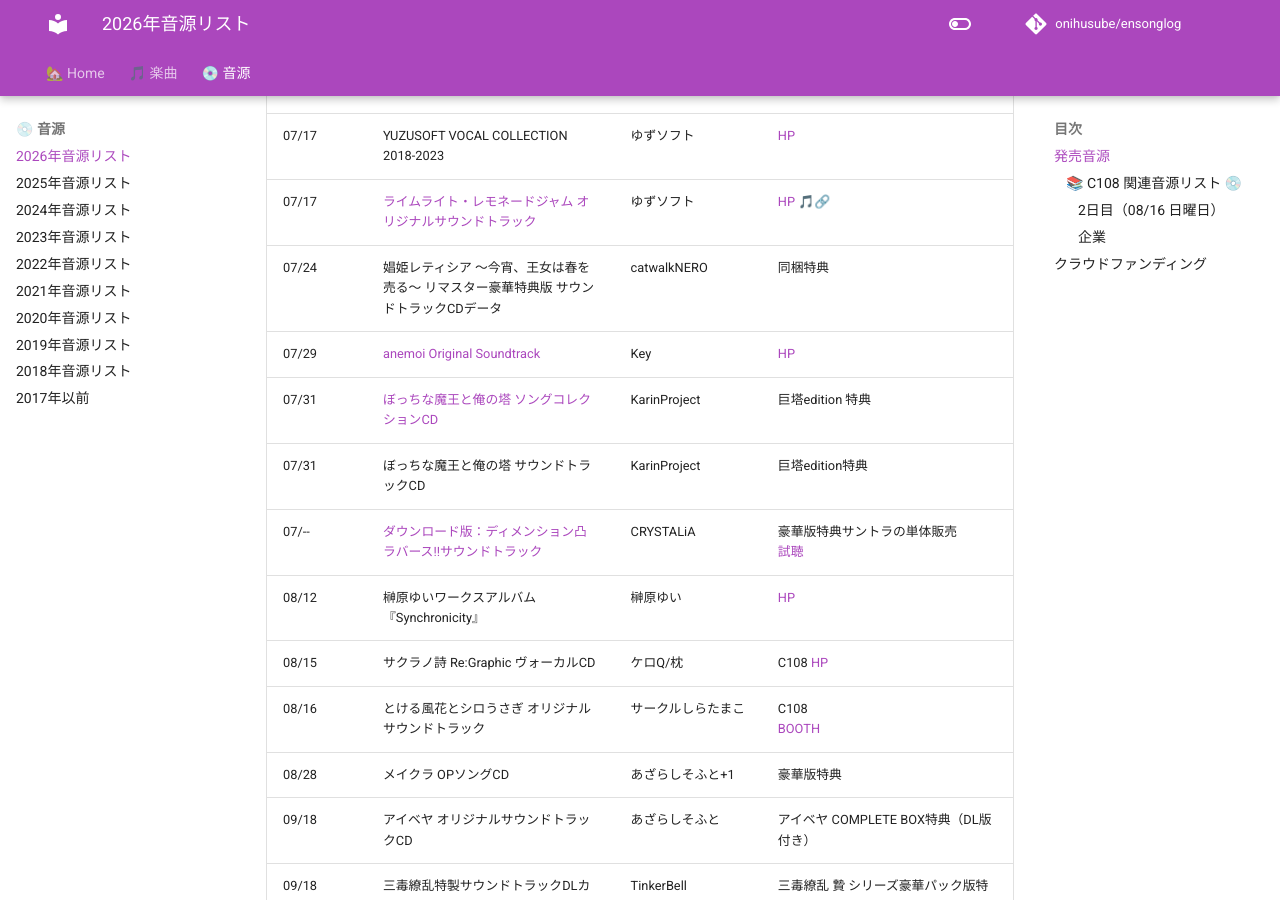
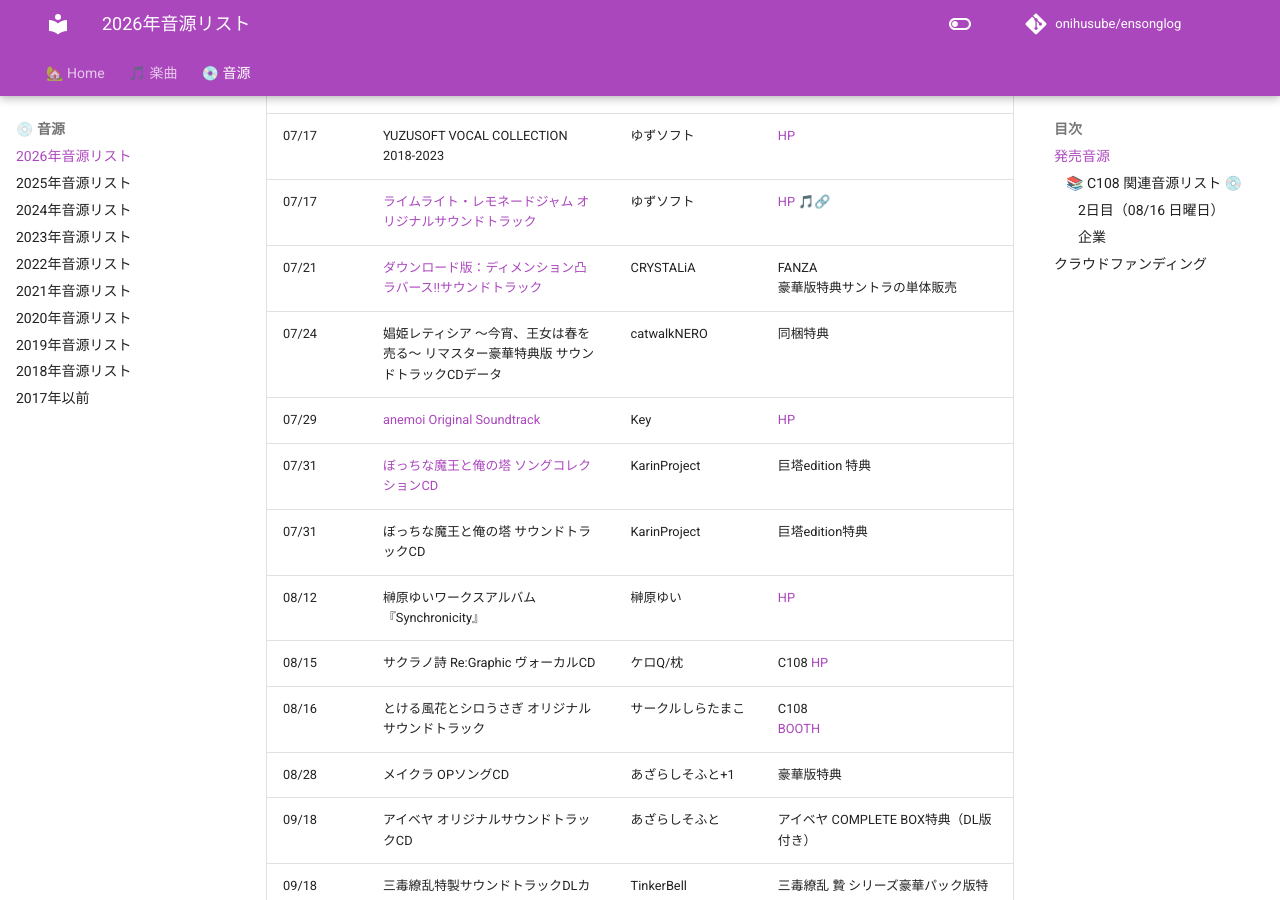
Before and after one commit to onihusube/ensonglog, an MkDocs documentation site: the page built from docs/2026/音源.md, in a window 1280 px wide and 900 px high, scrolled down 9238 px. Built offline with MkDocs 1.6.1 and Material for MkDocs 9.7.7, drawn with Linux system fonts in a browser that asks for light colours; comment, search, counter and statistics services are not loaded.

Commit message:
ディメンション凸ラバースサントラ単体DL販売更新

```diff
--- a/docs/2026/音源.md
+++ b/docs/2026/音源.md
@@ -133,11 +133,11 @@
 | 07/15 | KOTOKO’s GAME SONG COMPLETE ALBUM “The Bible 2” | KOTOKO | [全16曲収録予定](https://www.kotoko.asia/posts/news/dfgytr) </br> [試聴](https://www.youtube.com/watch?v=0nfMIps6A8Y) |
 | 07/17 | YUZUSOFT VOCAL COLLECTION 2018-2023 | ゆずソフト | [HP](https://www.yuzu-soft.com/lllj_goods2026.html) |
 | 07/17 | [ライムライト・レモネードジャム オリジナルサウンドトラック](./音源個別/ライムライト・レモネードジャム%20オリジナルサウンドトラック.md) | ゆずソフト | [HP](https://www.yuzu-soft.com/lllj_goods2026.html) [🎵🔗](https://nex-tone.link/A00221589) |
+| 07/21 | [ダウンロード版：ディメンション凸ラバース!!サウンドトラック](./音源個別/ディメンション凸ラバース!!オリジナルサウンドトラック.md) | CRYSTALiA | FANZA </br> 豪華版特典サントラの単体販売  |
 | 07/24 | 娼姫レティシア ～今宵、王女は春を売る～ リマスター豪華特典版 サウンドトラックCDデータ | catwalkNERO | 同梱特典 |
 | 07/29 | [anemoi Original Soundtrack](./音源個別/anemoi%20Original%20Soundtrack.md) | Key | [HP](https://key.visualarts.gr.jp/anemoi/sound.html) |
 | 07/31 | [ぼっちな魔王と俺の塔 ソングコレクションCD](./音源個別/ぼっちな魔王と俺の塔%20ソングコレクションCD.md) | KarinProject | 巨塔edition 特典 |
 | 07/31 | ぼっちな魔王と俺の塔 サウンドトラックCD | KarinProject | 巨塔edition特典 |
-| 07/-- | [ダウンロード版：ディメンション凸ラバース!!サウンドトラック](./音源個別/ディメンション凸ラバース!!オリジナルサウンドトラック.md) | CRYSTALiA | 豪華版特典サントラの単体販売 </br> [試聴](https://www.youtube.com/watch?v=EIKbzJeXBdc) |
 | 08/12 | 榊原ゆいワークスアルバム『Synchronicity』 | 榊原ゆい | [HP](https://wardrecords.com/page/sakakibarayui/synchronicity/) |
 | 08/15 | サクラノ詩 Re:Graphic ヴォーカルCD | ケロQ/枕 | C108 [HP](https://www.keromakura.net/event/comiket/c108/) |
 | 08/16 | とける風花とシロうさぎ オリジナルサウンドトラック | サークルしらたまこ | C108 </br> [BOOTH](https://shiratamaco.booth.pm/items/8538159) |
```
